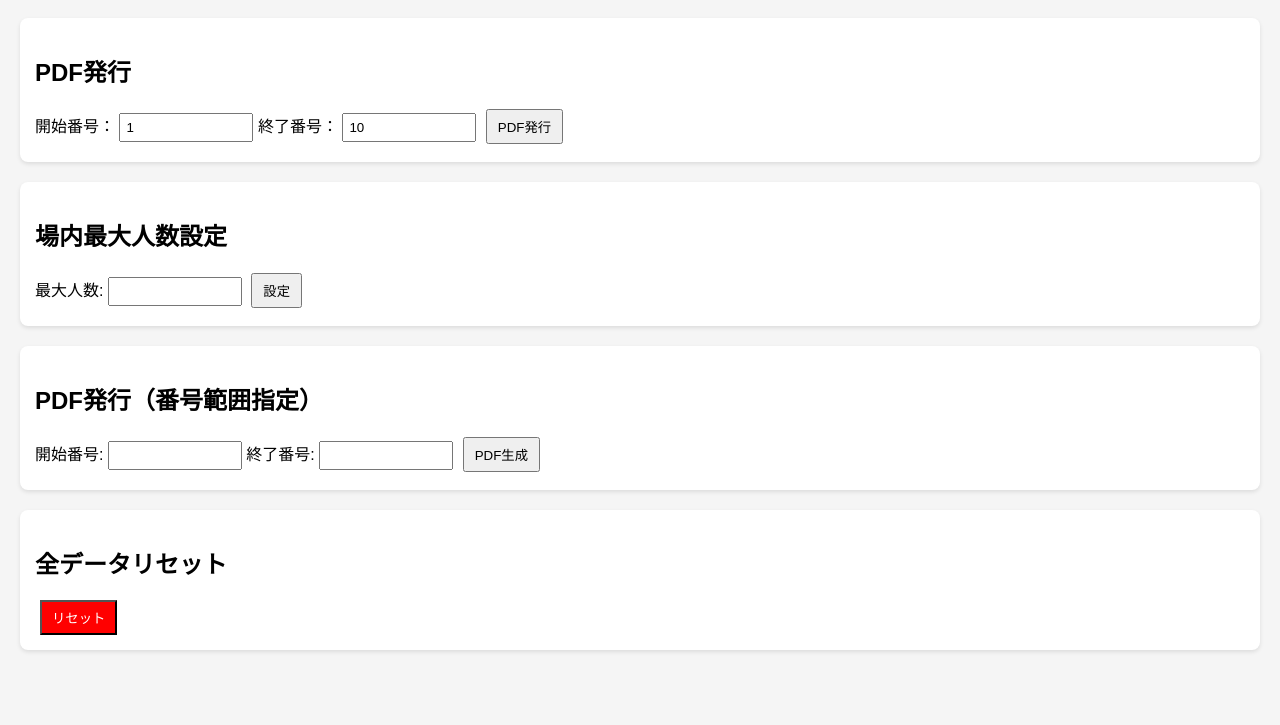
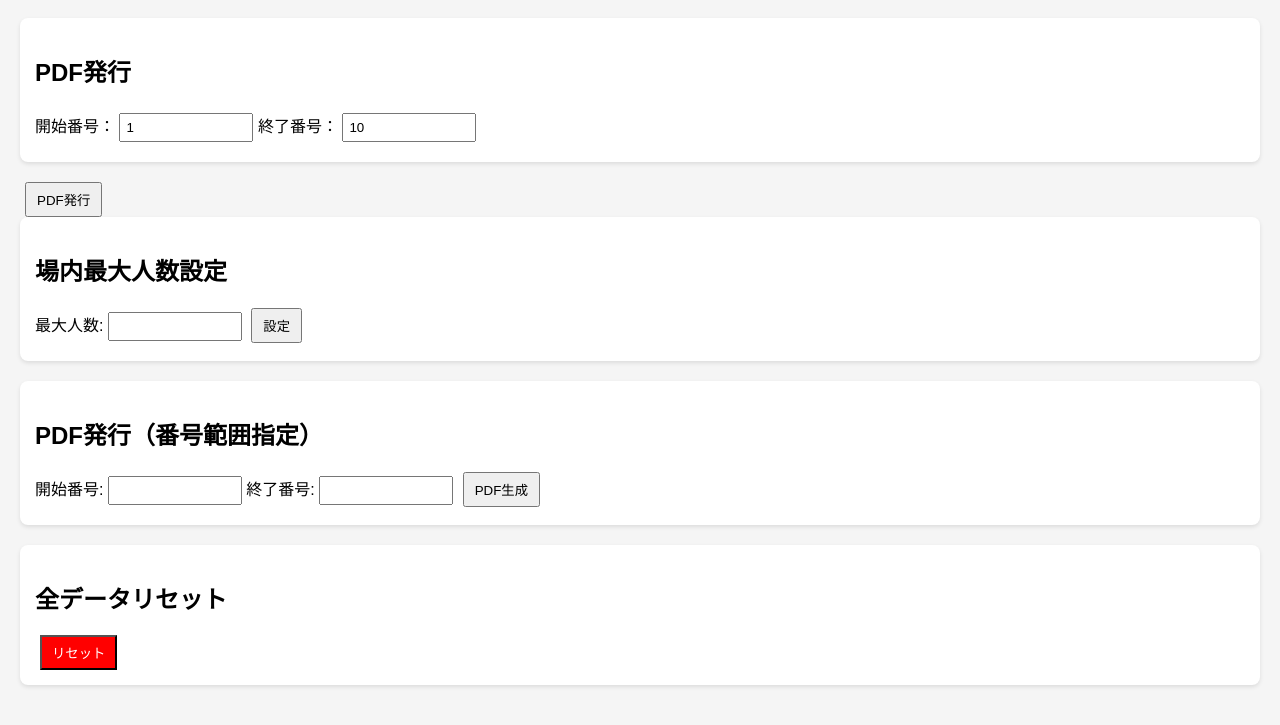
Before and after one commit to myself151/test, a website: page public/admin/admin.html in a window 1280 px wide. Both pictures are taken after a click on the button "PDF発行". Shown: the part 69-794 px from the top of the page. Drawn offline with Linux system fonts and the light colour scheme; no server answers.

Commit message:
Update admin.html

```diff
--- a/public/admin/admin.html
+++ b/public/admin/admin.html
@@ -33,17 +33,21 @@
   <h1>管理画面</h1>
 
   <!-- 整理券発行 -->
-  <section>
+
+<section>
   <h2>PDF発行</h2>
   <label for="pdfStart">開始番号：</label>
   <input type="number" id="pdfStart" min="1" value="1">
   <label for="pdfEnd">終了番号：</label>
   <input type="number" id="pdfEnd" min="1" value="10">
-  <button id="generatePdfBtn" type="button">PDF発行</button> <!-- ← ここを追加 -->
 </section>
+
+<!-- フォーム外に配置 -->
+<button id="generatePdfBtn" type="button">PDF発行</button>
+
 <script>
 document.getElementById('generatePdfBtn').addEventListener('click', async (e) => {
-  e.preventDefault(); // ← 念のため追加しておくと安心
+  e.preventDefault();
   const start = document.getElementById('pdfStart').value;
   const end = document.getElementById('pdfEnd').value;
   if (!start || !end || Number(start) > Number(end)) {
@@ -64,6 +68,7 @@ document.getElementById('generatePdfBtn').addEventListener('click', async (e) =>
   }
 });
 </script>
+
 
   <!-- 最大人数設定 -->
   <section>
```
